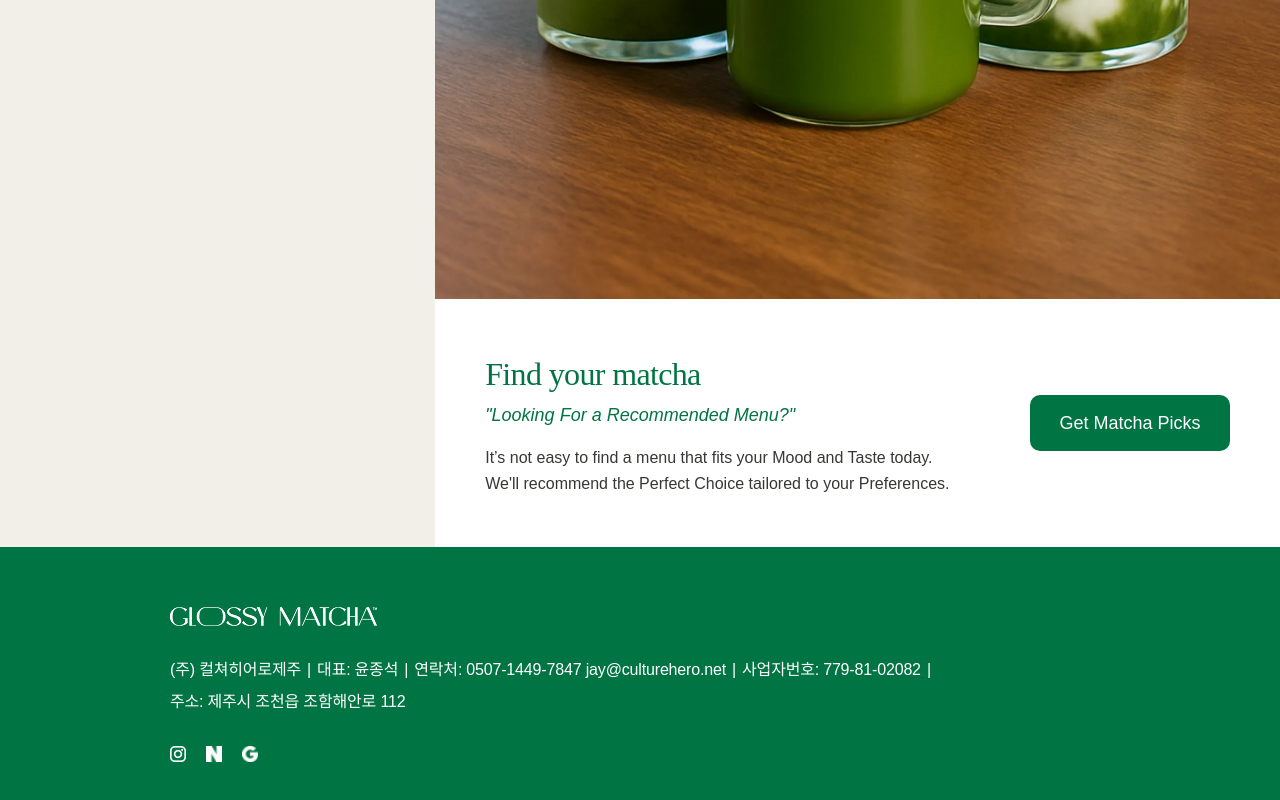
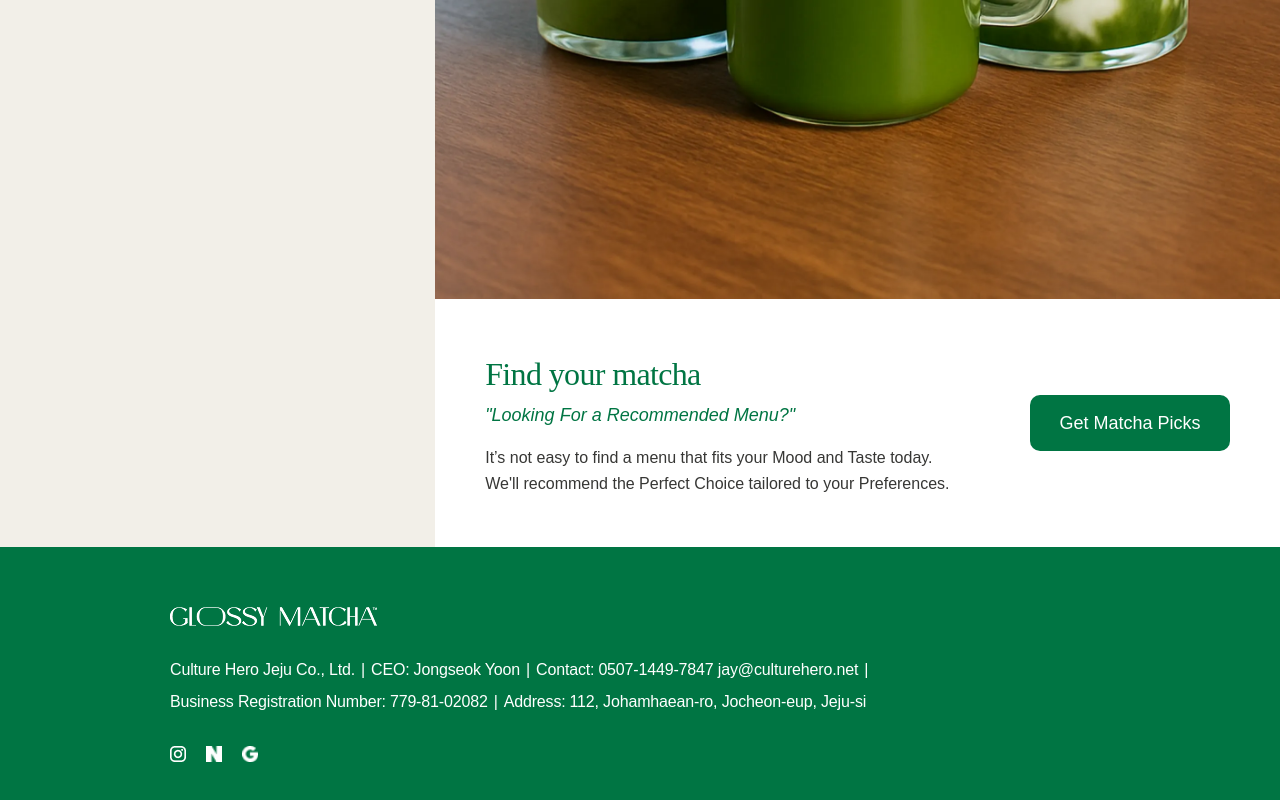
Before and after one commit to Elarin22/Glossy_Matcha, a Next.js app in the folder fe/: page /en in a window 1280 px wide. Shown: the part 3770-4570 px from the top of the page. Built offline with nearby package versions, Linux system fonts and the light colour scheme; a web font is replaced by a local one.

Commit message:
[FE] feat: 푸터 국영문 전환 구현

```diff
--- a/fe/messages/en.json
+++ b/fe/messages/en.json
@@ -8,6 +8,18 @@
 
     "menuOpen": "Menu Open",
     "menuClose": "Menu Close"
+  },
+  "footer": {
+    "companyName": "Company Name",
+    "companyNameValue": "Culture Hero Jeju Co., Ltd.",
+    "ceo": "CEO:",
+    "ceoValue": "Jongseok Yoon",
+    "contact": "Contact:",
+    "contactValue": "0507-1449-7847 jay@culturehero.net",
+    "businessNumber": "Business Registration Number:",
+    "businessNumberValue": "779-81-02082",
+    "address": "Address:",
+    "addressValue": "112, Johamhaean-ro, Jocheon-eup, Jeju-si"
   },
   "home": {
     "brand": {
--- a/fe/messages/ko.json
+++ b/fe/messages/ko.json
@@ -8,6 +8,18 @@
 
     "menuOpen": "메뉴 열기",
     "menuClose": "메뉴 닫기"
+  },
+  "footer": {
+    "companyName": "회사명",
+    "companyNameValue": "(주) 컬쳐히어로제주",
+    "ceo": "대표:",
+    "ceoValue": "윤종석",
+    "contact": "연락처:",
+    "contactValue": "0507-1449-7847 jay@culturehero.net",
+    "businessNumber": "사업자번호:",
+    "businessNumberValue": "779-81-02082",
+    "address": "주소:",
+    "addressValue": "제주시 조천읍 조함해안로 112"
   },
   "home": {
     "brand": {
--- a/fe/src/components/Footer/Footer.tsx
+++ b/fe/src/components/Footer/Footer.tsx
@@ -1,8 +1,13 @@
+"use client";
+
 import Image from "next/image";
 import Link from "next/link";
+import { useTranslations } from "next-intl";
 import styles from "./Footer.module.scss";
 
 export default function Footer() {
+  const t = useTranslations("footer");
+
   return (
     <footer className={styles.footer}>
       <section className={styles["footer__section"]}>
@@ -20,29 +25,33 @@ export default function Footer() {
 
         <dl className={styles["footer__company-info"]}>
           <div className={styles["footer__info-item"]}>
-            <dt className="sr-only">회사명</dt>
+            <dt className="sr-only">{t("companyName")}</dt>
             <dd className={styles["footer__info-value"]}>
-              (주) 컬쳐히어로제주
+              {t("companyNameValue")}
             </dd>
           </div>
           <div className={styles["footer__info-item"]}>
-            <dt className={styles["footer__info-label"]}>대표:</dt>
-            <dd className={styles["footer__info-value"]}>윤종석</dd>
+            <dt className={styles["footer__info-label"]}>{t("ceo")}</dt>
+            <dd className={styles["footer__info-value"]}>{t("ceoValue")}</dd>
           </div>
           <div className={styles["footer__info-item"]}>
-            <dt className={styles["footer__info-label"]}>연락처:</dt>
+            <dt className={styles["footer__info-label"]}>{t("contact")}</dt>
             <dd className={styles["footer__info-value"]}>
-              0507-1449-7847 jay@culturehero.net
+              {t("contactValue")}
             </dd>
           </div>
           <div className={styles["footer__info-item"]}>
-            <dt className={styles["footer__info-label"]}>사업자번호:</dt>
-            <dd className={styles["footer__info-value"]}>779-81-02082</dd>
+            <dt className={styles["footer__info-label"]}>
+              {t("businessNumber")}
+            </dt>
+            <dd className={styles["footer__info-value"]}>
+              {t("businessNumberValue")}
+            </dd>
           </div>
           <div className={styles["footer__info-item"]}>
-            <dt className={styles["footer__info-label"]}>주소:</dt>
+            <dt className={styles["footer__info-label"]}>{t("address")}</dt>
             <dd className={styles["footer__info-value"]}>
-              제주시 조천읍 조함해안로 112
+              {t("addressValue")}
             </dd>
           </div>
         </dl>
@@ -57,7 +66,7 @@ export default function Footer() {
             >
               <Image
                 src="/images/icon/icon-insta.png"
-                alt="인스타그램"
+                alt="instagram"
                 width={16}
                 height={16}
               />
@@ -72,7 +81,7 @@ export default function Footer() {
             >
               <Image
                 src="/images/icon/icon-naver.png"
-                alt="네이버 지도"
+                alt="naverMap"
                 width={16}
                 height={16}
               />
@@ -87,7 +96,7 @@ export default function Footer() {
             >
               <Image
                 src="/images/icon/icon-google.png"
-                alt="구글 지도"
+                alt="googleMap"
                 width={16}
                 height={16}
               />
```
